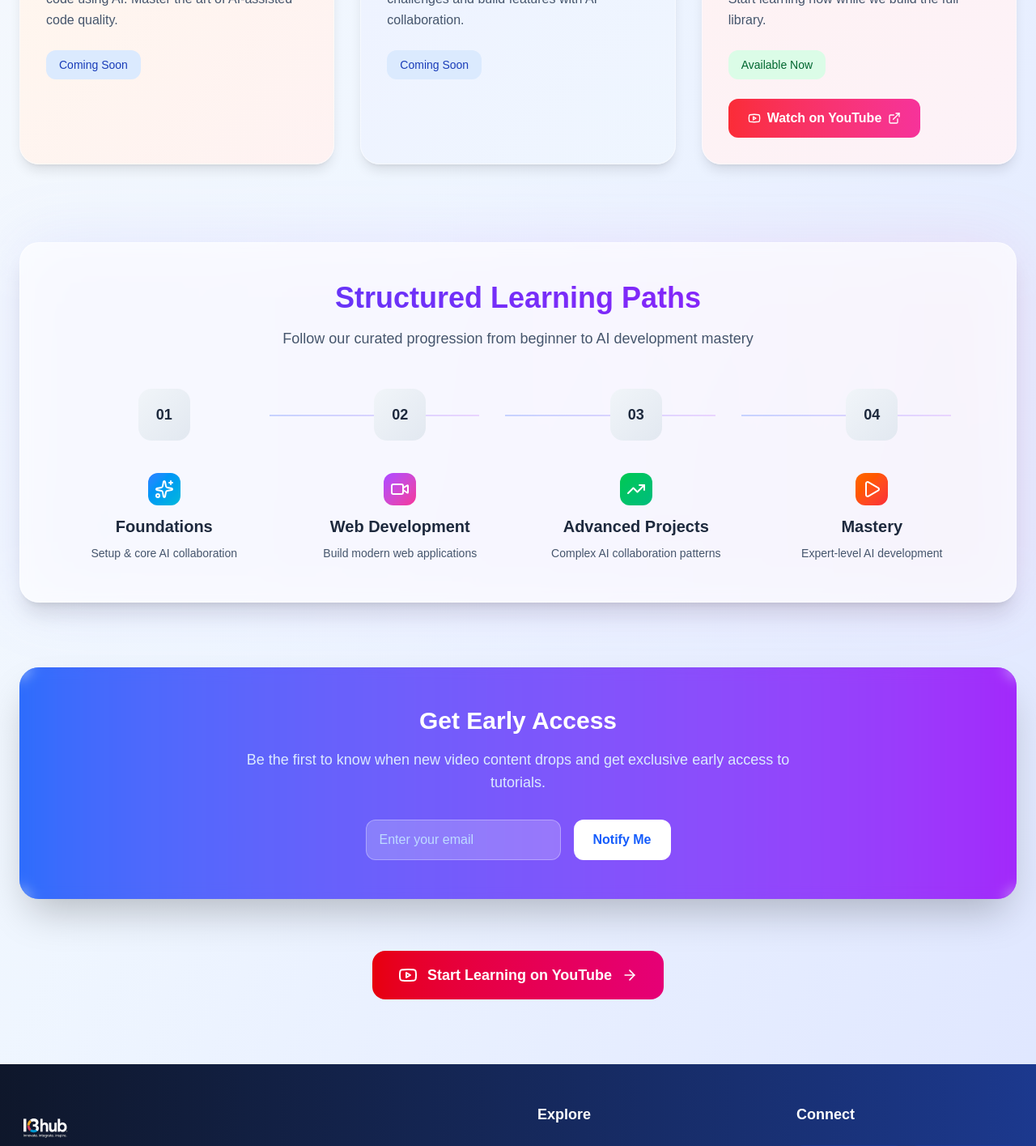
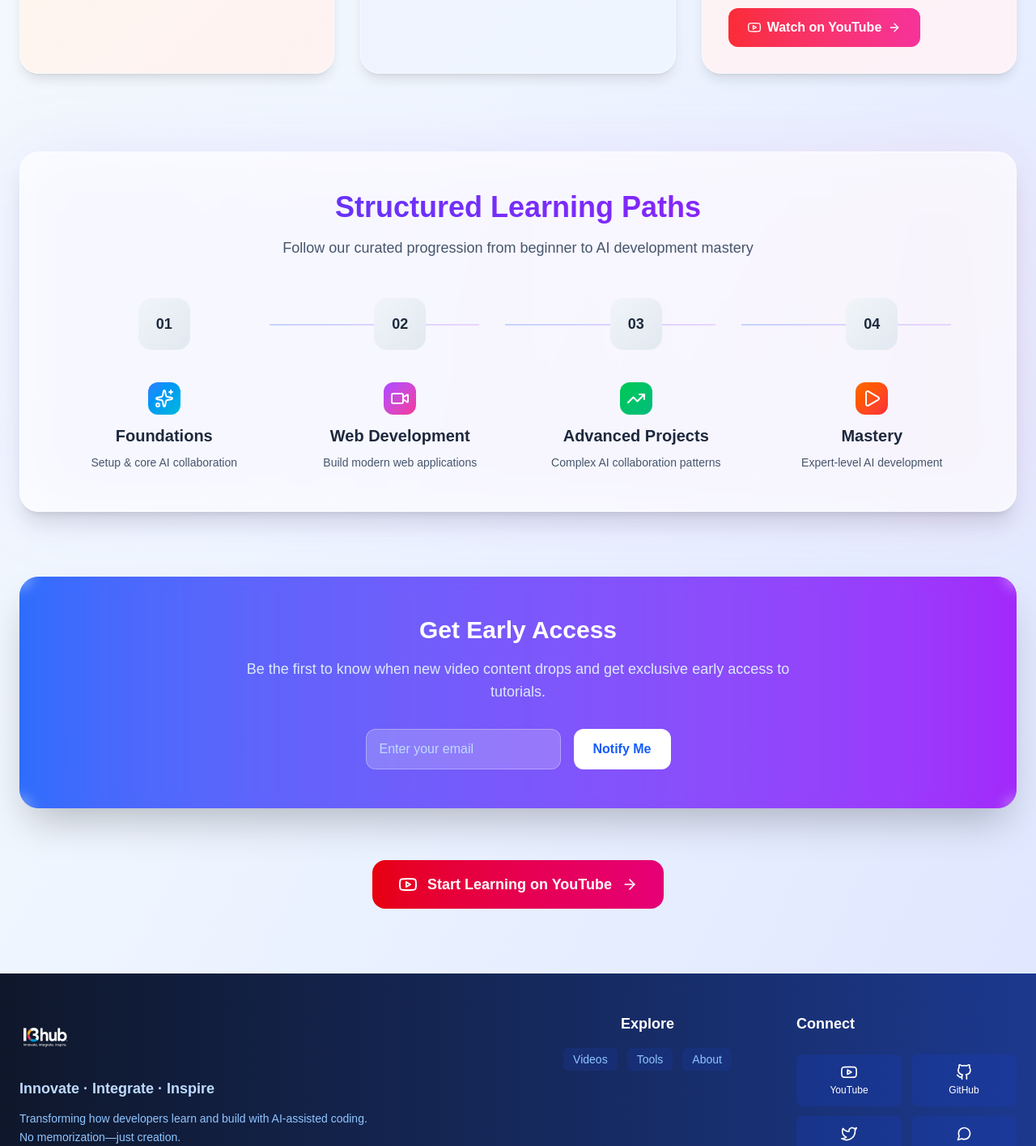
Before and after one commit to i3hub-official/i3hub-website, a Next.js app: page /videos in a window 1280 px wide. Shown: the part 1320-2735 px from the top of the page at 81% size. Built offline with nearby package versions, Linux system fonts and the light colour scheme.

Commit message:
Update layout and videos pages

```diff
--- a/src/app/layout.tsx
+++ b/src/app/layout.tsx
@@ -102,31 +102,28 @@ export default function RootLayout({
                 </div>
               </div>
 
-              {/* Explore Column */}
-              <div className="text-center md:text-left">
-                <h3 className="text-white font-semibold text-lg mb-6">
+              {/* Explore Column - Compact horizontal */}
+              <div className="text-center">
+                <h3 className="text-white font-semibold text-lg mb-4">
                   Explore
                 </h3>
-                <div className="space-y-4">
+                <div className="flex flex-row justify-center space-x-3">
                   <Link
                     href="/videos"
-                    className="flex items-center justify-center md:justify-start text-blue-300 hover:text-white transition-colors duration-300 group text-base"
+                    className="text-blue-300 hover:text-white transition-colors duration-300 text-sm font-medium px-3 py-1 rounded-md bg-blue-800/20 hover:bg-blue-700/30"
                   >
-                    <FiArrowRight className="w-4 h-4 mr-2 opacity-0 group-hover:opacity-100 transition-opacity" />
                     Videos
                   </Link>
                   <Link
                     href="/tools"
-                    className="flex items-center justify-center md:justify-start text-blue-300 hover:text-white transition-colors duration-300 group text-base"
+                    className="text-blue-300 hover:text-white transition-colors duration-300 text-sm font-medium px-3 py-1 rounded-md bg-blue-800/20 hover:bg-blue-700/30"
                   >
-                    <FiArrowRight className="w-4 h-4 mr-2 opacity-0 group-hover:opacity-100 transition-opacity" />
                     Tools
                   </Link>
                   <Link
                     href="/about"
-                    className="flex items-center justify-center md:justify-start text-blue-300 hover:text-white transition-colors duration-300 group text-base"
+                    className="text-blue-300 hover:text-white transition-colors duration-300 text-sm font-medium px-3 py-1 rounded-md bg-blue-800/20 hover:bg-blue-700/30"
                   >
-                    <FiArrowRight className="w-4 h-4 mr-2 opacity-0 group-hover:opacity-100 transition-opacity" />
                     About
                   </Link>
                 </div>
--- a/src/app/videos/page.tsx
+++ b/src/app/videos/page.tsx
@@ -6,9 +6,9 @@ import {
   TrendingUp,
   Sparkles,
   ArrowRight,
-  ExternalLink,
   Video,
 } from "lucide-react";
+import { FiArrowRight, FiYoutube } from "react-icons/fi";
 
 export default function ModernVideosPage() {
   const videoCategories = [
@@ -185,6 +185,17 @@ export default function ModernVideosPage() {
                 className={`absolute inset-0 bg-gradient-to-br ${category.gradient} opacity-0 group-hover:opacity-5 transition-opacity duration-300`}
               ></div>
 
+              {/* Status badge (moved to top-right) */}
+              <div
+                className={`absolute top-4 right-4 inline-flex px-4 py-1.5 rounded-lg ${
+                  category.status === "Available Now"
+                    ? "bg-green-100 text-green-800"
+                    : "bg-blue-100 text-blue-800"
+                } text-xs font-medium shadow-sm`}
+              >
+                {category.status}
+              </div>
+
               <div className="relative z-10">
                 {/* Icon with gradient */}
                 <div
@@ -201,28 +212,17 @@ export default function ModernVideosPage() {
                   {category.description}
                 </p>
 
-                {/* Status badge */}
-                <div
-                  className={`inline-flex px-4 py-2 rounded-xl ${
-                    category.status === "Available Now"
-                      ? "bg-green-100 text-green-800"
-                      : "bg-blue-100 text-blue-800"
-                  } text-sm font-medium mb-6`}
-                >
-                  {category.status}
-                </div>
-
                 {/* Link/CTA */}
                 {category.link && (
                   <a
                     href={category.link}
                     target="_blank"
                     rel="noopener noreferrer"
-                    className={`inline-flex items-center px-6 py-3 rounded-xl bg-gradient-to-r ${category.gradient} text-white font-semibold hover:shadow-lg transition-all duration-200 hover:scale-105 group/link`}
+                    className={`inline-flex items-center px-6 py-3 rounded-xl bg-gradient-to-r ${category.gradient} text-white font-semibold hover:shadow-lg transition-all duration-200 hover:scale-105 group/link mt-2`}
                   >
-                    <Youtube className="w-4 h-4 mr-2" />
+                    <FiYoutube className="w-4 h-4 mr-2" />
                     {category.linkText}
-                    <ExternalLink className="w-4 h-4 ml-2 group-hover/link:translate-x-1 transition-transform" />
+                    <FiArrowRight className="w-4 h-4 ml-2 group-hover/link:translate-x-1 transition-transform" />
                   </a>
                 )}
               </div>
```
